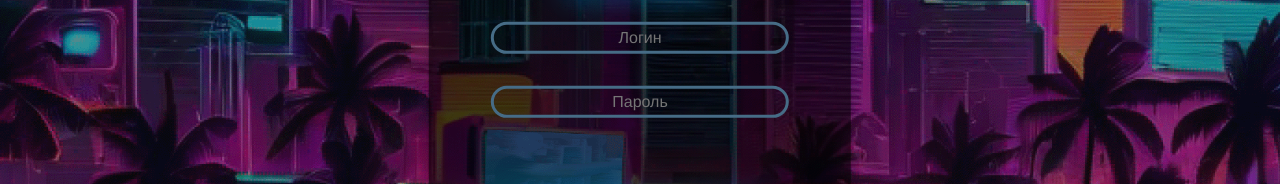
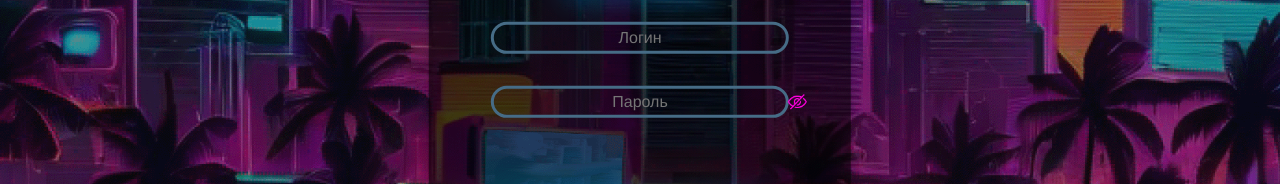
Before and after one commit to dargven/Cyborgs, a React (Create React App) app in the folder client/: page /registration in a window 1280 px wide. Shown: the part 484-668 px from the top of the page. Built offline with nearby package versions, Linux system fonts and the light colour scheme.

Commit message:
minor
Toggle button на странице регистрации

```diff
--- a/client/src/routes/RegistrationPage.tsx
+++ b/client/src/routes/RegistrationPage.tsx
@@ -5,12 +5,16 @@ import md5 from 'md5-ts';
 import NavBar from "../components/navBar";
 import "../Auth.css";
 
+const openEyeIcon = process.env.PUBLIC_URL + '/assets/image/eye-open.png';
+const closeEyeIcon = process.env.PUBLIC_URL + '/assets/image/eye-close.png';
 const RegistrationPage = () => {
   const server = useContext(ServerContext);
   const loginRef = useRef<HTMLInputElement | null>(null);
   const passwordRef = useRef<HTMLInputElement | null>(null);
+  const [showPassword, setShowPassword] = useState(false);
 
   const [registrationSuccess, setRegistrationSuccess] = useState(false);
+
 
   const handleRegistration = async () => {
     if (loginRef.current && passwordRef.current) {
@@ -26,6 +30,12 @@ const RegistrationPage = () => {
 
     }
   };
+  const togglePasswordVisibility = () => {
+    if (passwordRef.current) {
+        passwordRef.current.type = showPassword ? 'password' : 'text';
+        setShowPassword(!showPassword);
+    }
+};
 
   return (
     <>
@@ -43,7 +53,7 @@ const RegistrationPage = () => {
             className="input"
             placeholder="Логин"
             ref={loginRef}
-          />
+          /><div className="password-input-container">
           <input
             type="password"
             id="password"
@@ -52,6 +62,16 @@ const RegistrationPage = () => {
             placeholder="Пароль"
             ref={passwordRef}
           />
+          <button
+                        className="show-password-button"
+                        onClick={togglePasswordVisibility}
+                    >
+                        <img
+                            src={showPassword ? openEyeIcon : closeEyeIcon}
+                            alt={showPassword ? 'Show' : 'Hide'}
+                            className="eyeIcon"
+                        />
+                    </button></div>
           <button  onClick={() => handleRegistration()}>
             <h1>Зарегистрироваться</h1>
           </button>
```
